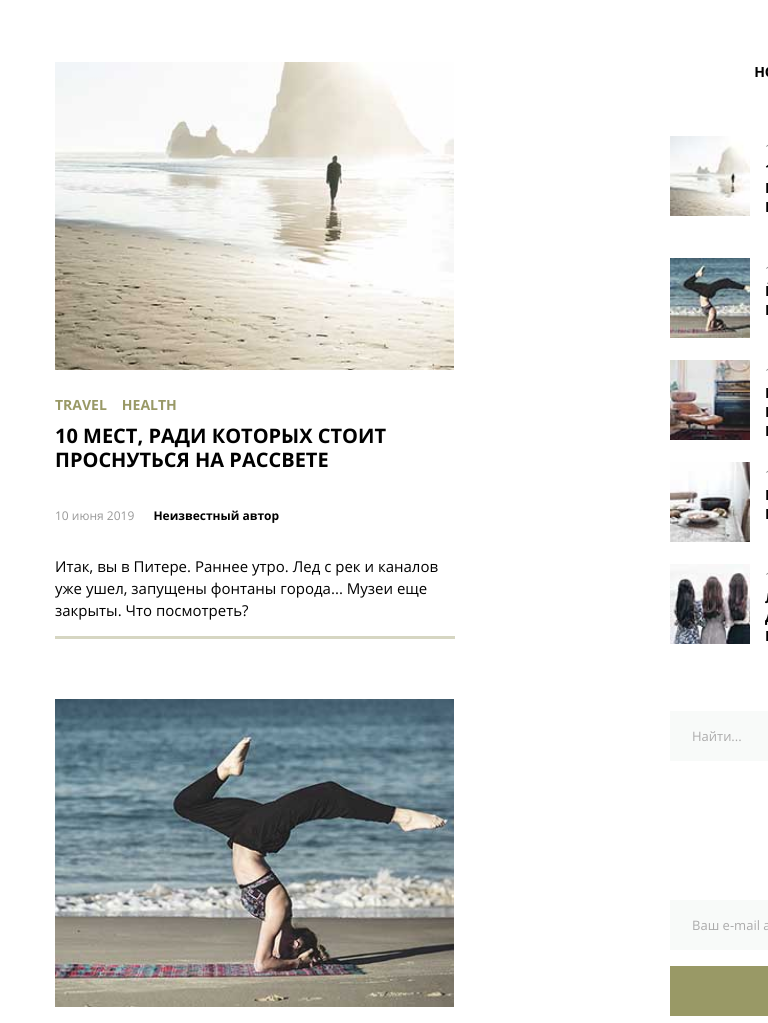
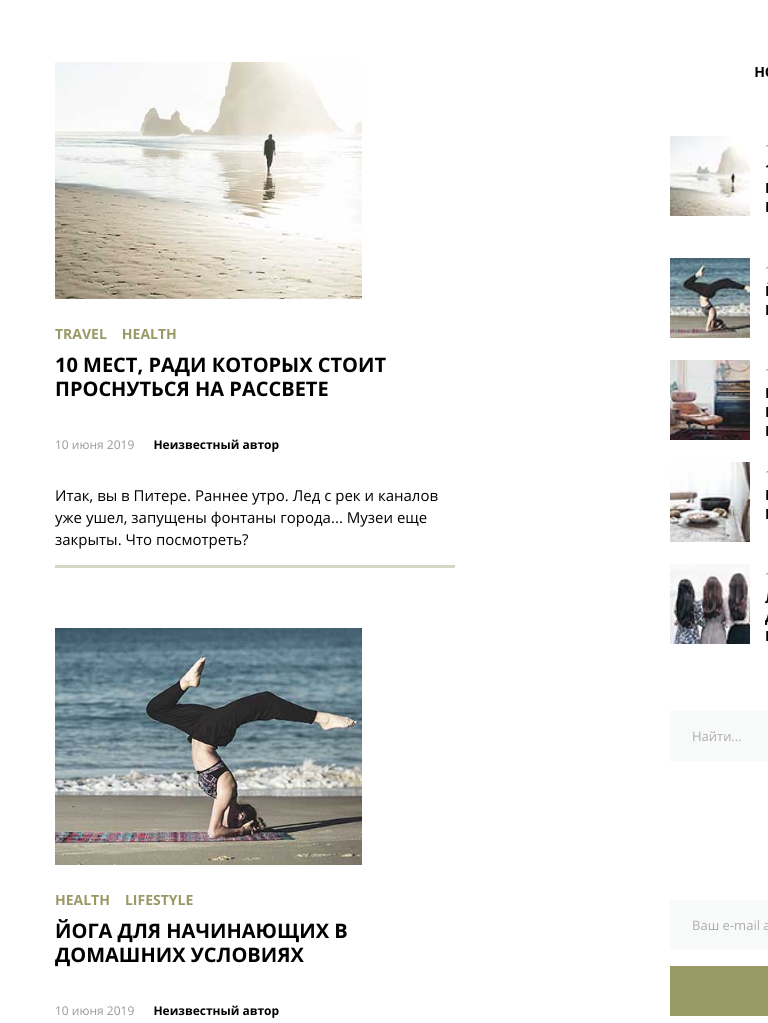
Before and after one commit to Dolinin2021/mq-diplom, a plain HTML site: page index.html in a window 768 px wide. Shown: the part 1299-2322 px from the top of the page. Drawn offline with Linux system fonts and the light colour scheme; files whose address does not match are found by name.

Commit message:
Deleting comments

```diff
--- a/css/style.css
+++ b/css/style.css
@@ -26,7 +26,6 @@ body {
 
     .header-logo {
         margin-left: 220px;
-        /* margin-left: 15vw; */
         padding-left: 10%;
     }
 
@@ -41,7 +40,6 @@ body {
         padding: 15px;
         padding-top: 40px;
         padding-right: 0;
-        /* padding-left: 35px; */
     }
 
     .article-link-secondary {
@@ -131,7 +129,7 @@ body {
     }
 
     .post-list-picture {
-        width: 52vw;
+        width: 40vw;
     }
 
     .post-preview-article {
@@ -220,11 +218,11 @@ body {
 
     .post-preview {
         flex-wrap: wrap;
+        padding-right: 10%;
     }
 
     .post-list-picture {
         position: relative;
-        /* width: 40vw; */
         margin-bottom: 25px;
         left: 40px;
     }
@@ -237,7 +235,6 @@ body {
         content: "";
         position: relative;
         display: block;
-        /* width: 400px; */
         height: 3px;
         margin-top: 10px;
         margin-right: auto;
@@ -250,7 +247,6 @@ body {
     .aside-bar {
         position: relative;
         left: -240px;
-        /* padding-right: 10%; */
     }
 
     .shop-content {
@@ -261,11 +257,6 @@ body {
     .shop-item {
         margin-bottom: 300px;
     }
-
-    /* .shop-item-third {
-        position: relative;
-        right: 200px;
-    } */
 
     .socials {
         padding-left: 0;
@@ -302,7 +293,6 @@ body {
     z-index: 3;
     width: 100%;
     margin-bottom: 60px;
-    /* padding-bottom: 110px; */
     text-transform: uppercase;
     color: #ffffff;
     background-color: #669999;
@@ -341,7 +331,6 @@ body {
 .header-logo {
     width: 190px;
     height: 46px;
-    /* margin-left: 220px; */
     padding-top: 26px;
     padding-left: 10%;
 }
@@ -377,7 +366,6 @@ body {
 .web-page-title {
     position: relative;
     z-index: 3;
-    /* width: 55%; */
     margin-left: auto;
     margin-right: auto;
     padding-top: 55px;
@@ -426,15 +414,12 @@ body {
     display: flex;
     width: 100%;
     justify-content: center;
-    /* flex-wrap: wrap; */
     margin-top: 20px;
 }
 
 .article-preview {
     position: relative;
     box-sizing: border-box;
-    /* min-width: 400px; */
-    /* width: 20vw; */
     min-height: 300px;
     margin-bottom: 5px;
     padding: 0;
@@ -442,10 +427,6 @@ body {
     background-position: center center;
     background-size: 100% 100%;
 }
-
-/* .article-preview:nth-child(n+2) {
-    margin-left: 6px;
-} */
 
 .article-preview::after {
     content: "";
@@ -477,8 +458,6 @@ body {
 
 .article-category {
     position: relative;
-    /* top: 155px;
-    left: 58px; */
     z-index: 3;
     display: flex;
     flex-wrap: wrap;
@@ -501,19 +480,12 @@ body {
 
 .article-link {
     position: relative;
-    /* top: 100px; */
     bottom: 20px;
     left: 10px;
     z-index: 3;
     display: block;
-    /* width: 90%; */
     min-height: 70px;
-    /* margin-left: 10px; */
     margin-right: 40px;
-    /* padding: 15px; */
-    /* padding-left: 35px;
-    padding-right: 0;
-    padding-top: 40px; */
 
     font-family: inherit;
     font-size: 20px;
@@ -548,12 +520,7 @@ body {
     margin-bottom: 60px;
 }
 
-/* .post-list-picture {
-    height: 295px;
-} */
-
 .post-preview-article {
-    /* margin-left: 20px; */
     overflow-wrap: break-word;
     width: 400px;
 }
@@ -737,11 +704,6 @@ p {
     background-position: center center;
 }
 
-/* .aside-posts {
-    position: relative;
-    left: -50px;
-} */
-
 .aside-posts-subscripe {
     position: relative;
     bottom: 90px;
@@ -844,10 +806,8 @@ p {
 
 .shop-content {
     display: flex;
-    /* justify-content: center; */
     width: 100%;
     margin-top: 30px;
-    /* margin-left: 50px; */
 }
 
 .shop-item {
@@ -947,7 +907,6 @@ p {
 .container-footer {
     width: 1170px;
     height: 70px;
-    /* margin-top: 300px; */
     margin-left: auto;
     margin-right: auto;
     padding-top: 30px;
```
